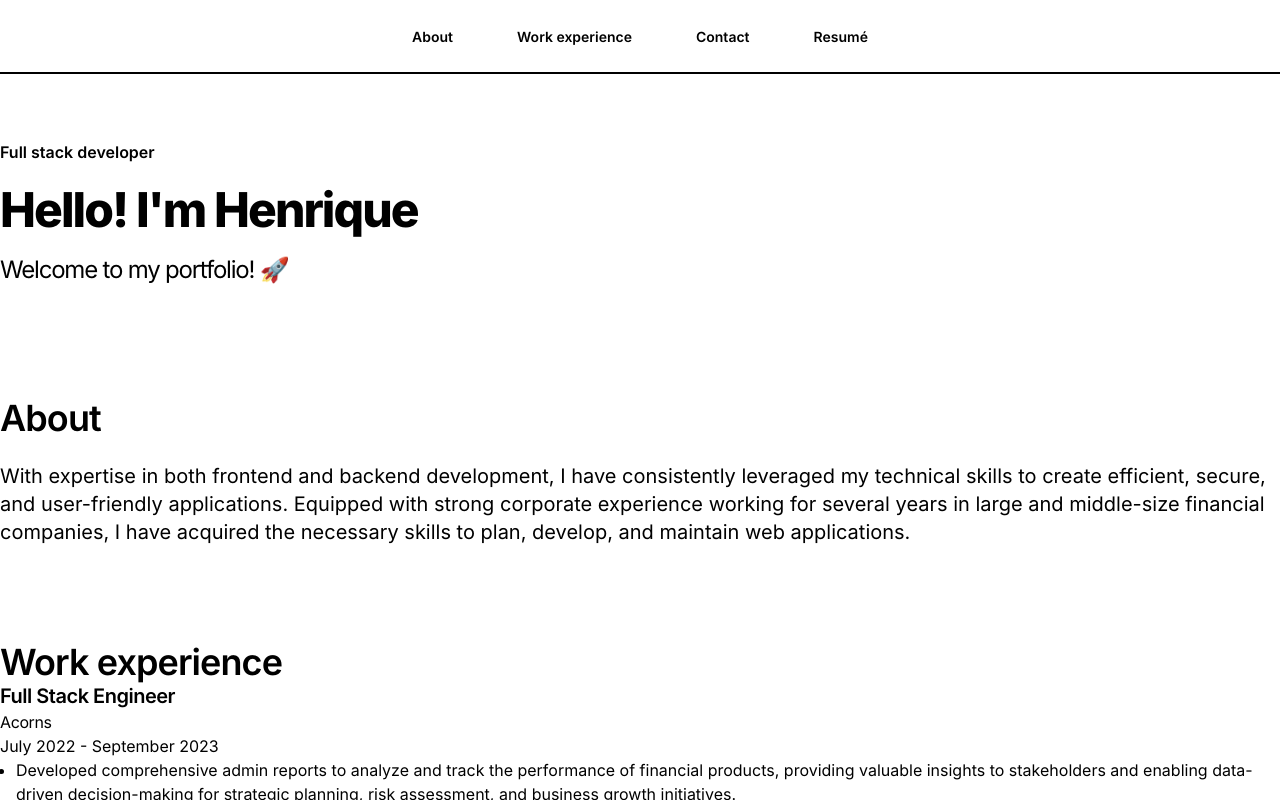
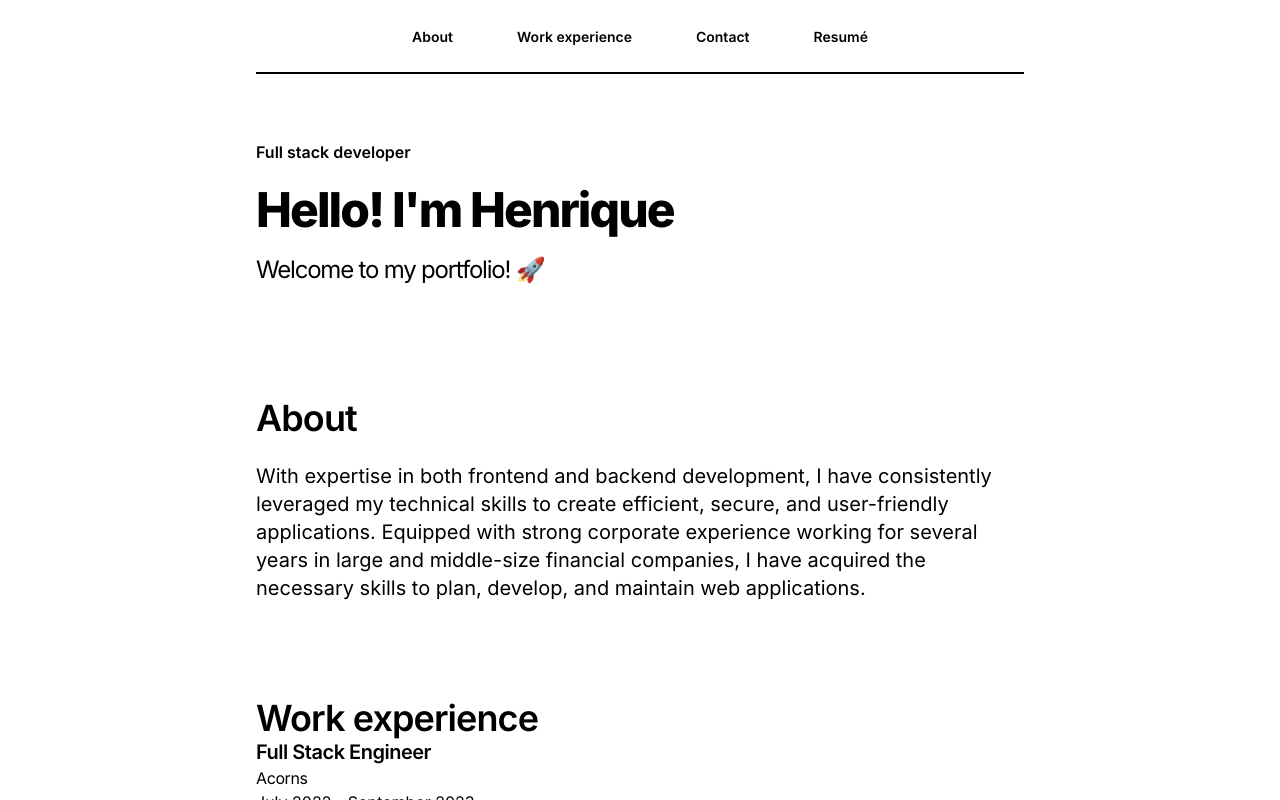
Before and after one commit to hrohden/hrohden.github.io, a React (Vite) app: page / in a window 1280 px wide. Shown: the top 800 px of the page. Built offline with nearby package versions, Linux system fonts and the light colour scheme.

Commit message:
Update main container width in App component

```diff
--- a/src/App.tsx
+++ b/src/App.tsx
@@ -3,7 +3,7 @@ import { workExperienceItems } from "./workExperienceItems";
 
 function App() {
   return (
-    <main className="container mx-auto">
+    <main className="container mx-auto xl:w-3/5">
       <nav className="flex justify-center py-6 border-b-2 border-black">
         <ul className="list-none flex gap-16">
           <li className="text-center">
```
